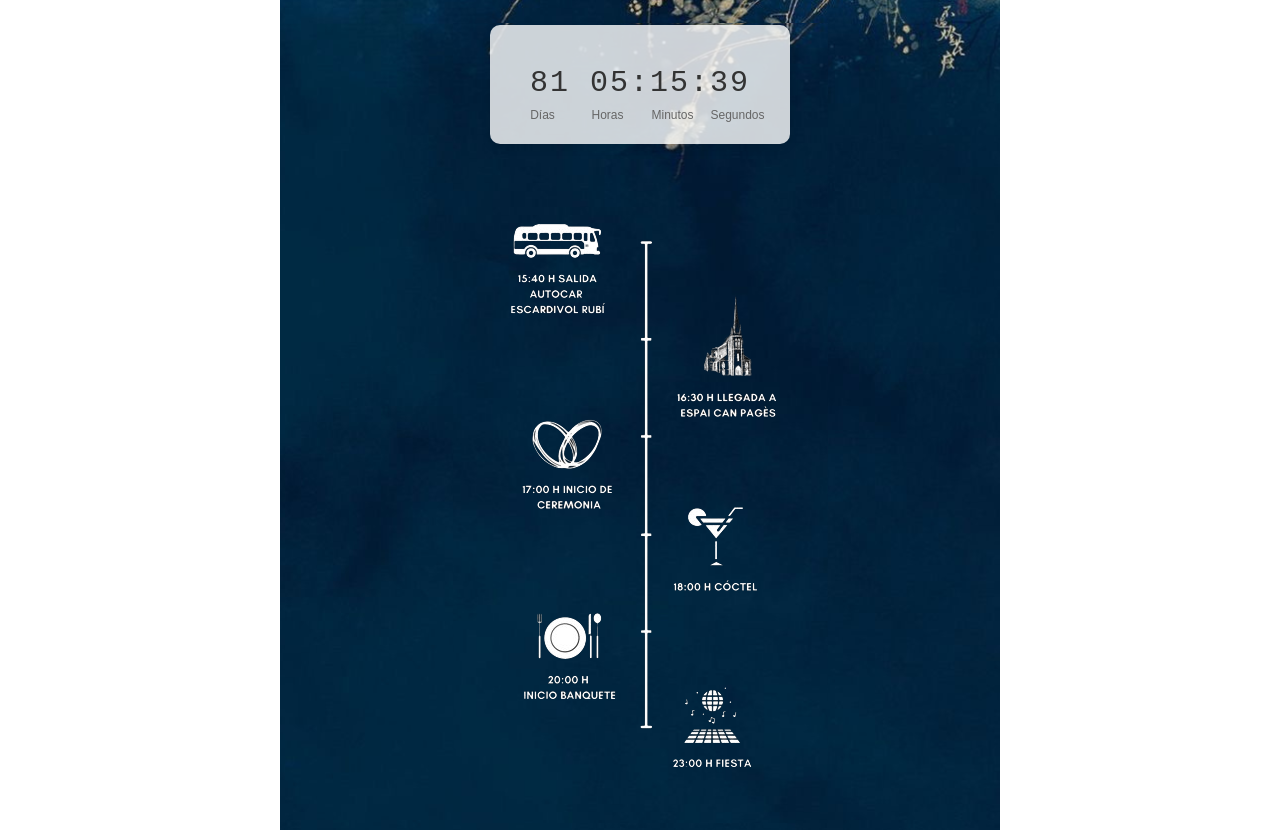
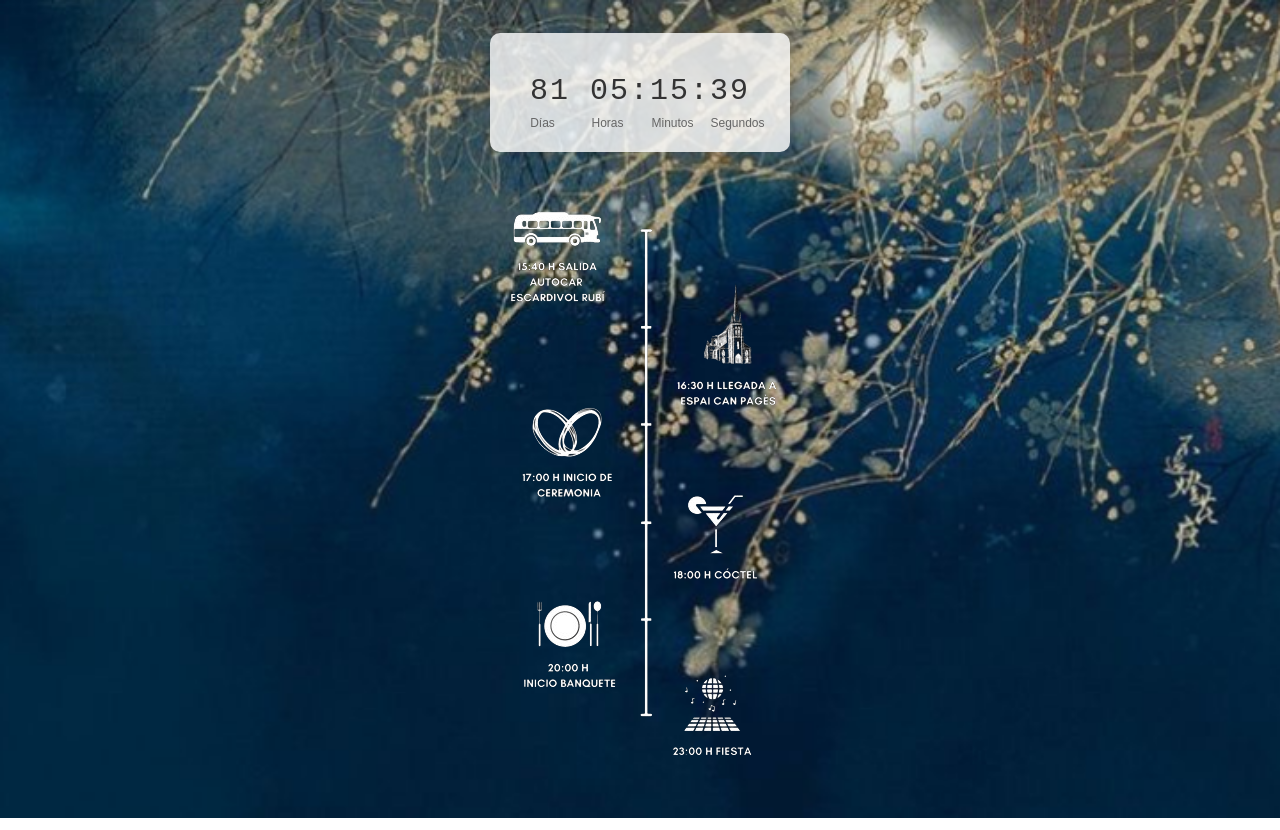
Before and after one commit to Jonathan-ortega/isaacynatalia, a plain HTML site: page index.html in a window 1280 px wide. Drawn offline with nearby package versions, Linux system fonts and the light colour scheme.

Commit message:
Update style.css

```diff
--- a/style.css
+++ b/style.css
@@ -1,10 +1,10 @@
 
 body, html {
-    margin: 0;
-    margin-top: 15px;
+    margin:0;
     padding: 0;
     font-family: 'Arial', sans-serif;
-    background: url('images/fondo.png') no-repeat center ;
+    background: url('images/fondo.png') no-repeat center center fixed;
+    background-size: cover;
 
     display: flex;
     justify-content: center;
@@ -28,7 +28,7 @@ main {
     box-shadow: 0 4px 8px rgba(0, 0, 0, 0.1);
     max-width: 600px;
     width: 80%;
-    margin-top: 10px;
+    margin-top: 50px;
 }
 
 .countdown .timer {
@@ -54,5 +54,4 @@ main {
 #cronologia {
     max-width: 100%;
     height: auto;
-    margin-top: 20px;
 }
```
